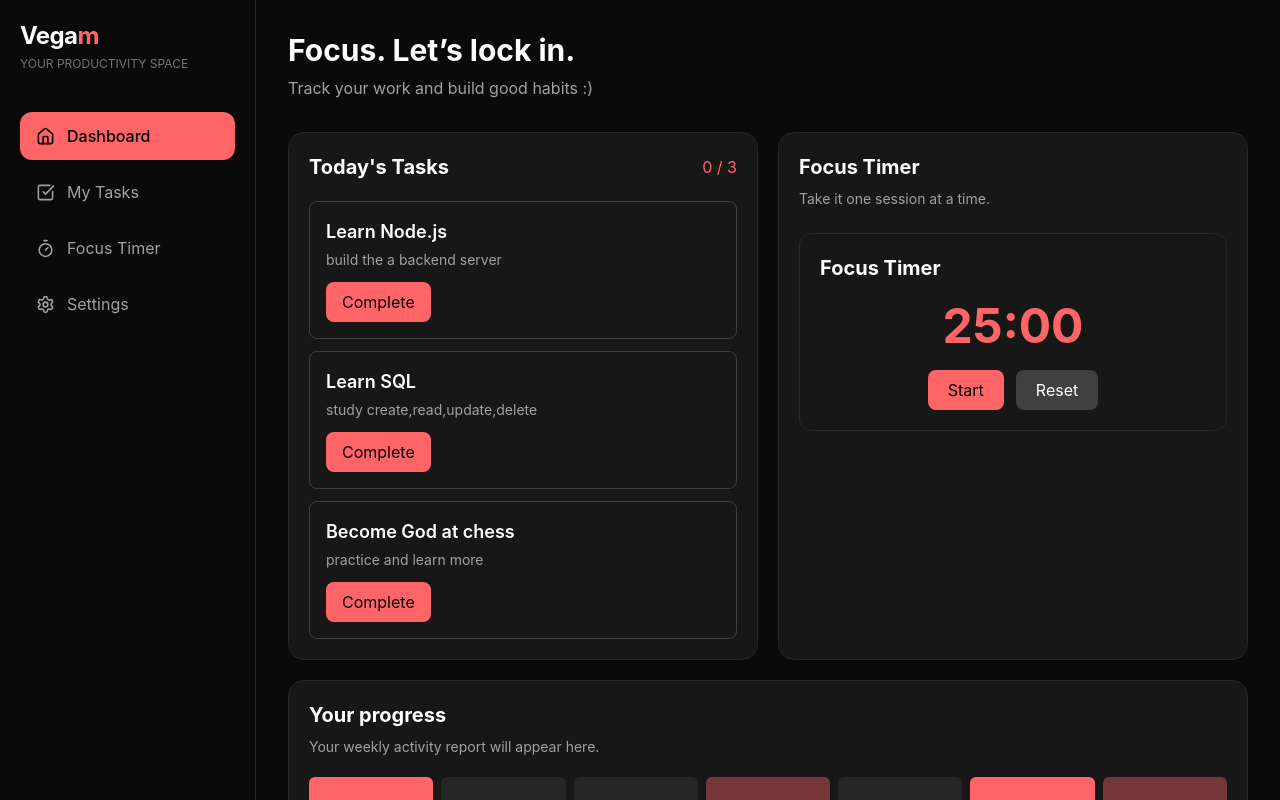
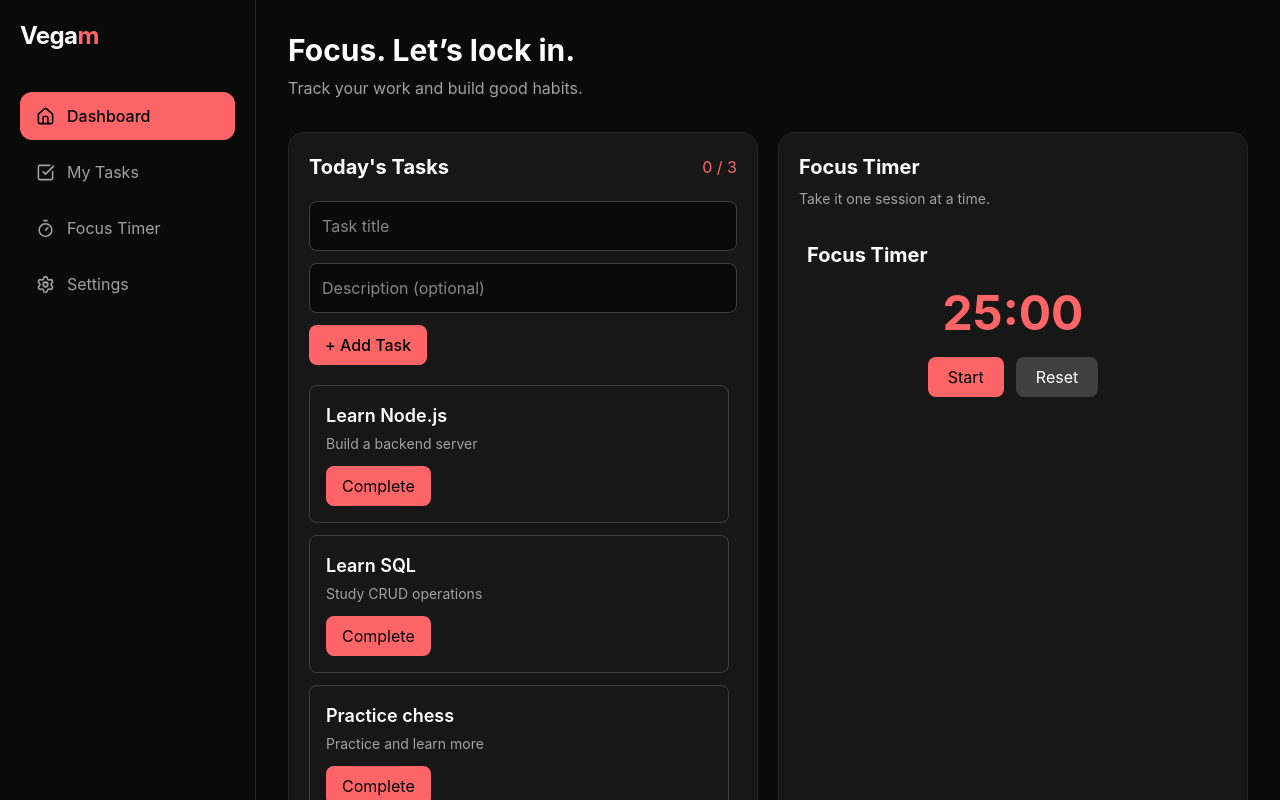
Before and after one commit to Sooraj44882/vegam, a React (Vite) app: page / in a window 1280 px wide. Shown: the top 800 px of the page. Built offline with nearby package versions, Linux system fonts and the light colour scheme.

Commit message:
added task creation

```diff
--- a/src/App.jsx
+++ b/src/App.jsx
@@ -2,60 +2,66 @@ import Task from "./Task";
 import { useState } from "react";
 import Timer from "./Timer";
 
-import {
-  House,
-  CheckSquare,
-  Timer as TimerIcon,
-  Settings,
-} from "lucide-react";
+import { House, CheckSquare, Timer as TimerIcon, Settings } from "lucide-react";
 
 function App() {
-  const [completed, setCompleted] = useState([false, false, false]);
-
-  function check(i) {
-    setCompleted(
-      completed.map((value, index) => {
-        return index === i ? true : value;
-      }),
-    );
-  }
-
-  const tasks = [
+  const [tasks, setTasks] = useState([
     {
       id: 1,
       title: "Learn Node.js",
-      description: "build the a backend server",
+      description: "Build a backend server",
+      completed: false,
     },
     {
       id: 2,
       title: "Learn SQL",
-      description: "study create,read,update,delete",
+      description: "Study CRUD operations",
+      completed: false,
     },
     {
       id: 3,
-      title: "Become God at chess",
-      description: "practice and learn more",
+      title: "Practice chess",
+      description: "Practice and learn more",
+      completed: false,
     },
-  ];
+  ]);
+
+  const [title, setTitle] = useState("");
+  const [description, setDescription] = useState("");
+
+  function addTask() {
+    if (title.trim() === "") return;
+
+    const newTask = {
+      id: Date.now(),
+      title: title.trim(),
+      description: description.trim(),
+      completed: false,
+    };
+
+    setTasks([...tasks, newTask]);
+    setTitle("");
+    setDescription("");
+  }
+
+  function check(id) {
+    setTasks(
+      tasks.map((task) =>
+        task.id === id ? { ...task, completed: true } : task,
+      ),
+    );
+  }
 
   function taskCounter() {
-    const done = completed.filter((value) => value === true);
-    return done.length;
+    return tasks.filter((task) => task.completed).length;
   }
-
 
   return (
     <div className="min-h-screen bg-neutral-950 text-white md:flex">
-
-
       <aside className="flex flex-col border-b border-neutral-800 bg-neutral-950 p-5 md:min-h-screen md:w-64 md:border-b-0 md:border-r">
         <h1 className="text-2xl font-bold tracking-tight">
           Vega<span className="text-red-400">m</span>
         </h1>
-
-  <p className="mt-1 text-xs text-neutral-500">
-    YOUR PRODUCTIVITY SPACE
-  </p>
 
         <nav className="mt-10 space-y-2">
           <a
@@ -90,57 +96,90 @@ return (
             Settings
           </a>
         </nav>
-
-  <div className="mt-8 hidden rounded-xl border border-neutral-800 p-4 md:mt-auto md:block">
-    <p className="text-sm font-medium">Stay focused 🎯</p>
-    <p className="mt-1 text-xs leading-5 text-neutral-500">
-      Small progress every day adds up.
-    </p>
-  </div>
       </aside>
 
       <main id="dashboard" className="min-w-0 flex-1 p-5 md:p-8">
         <h2 className="text-3xl font-bold">Focus. Let’s lock in.</h2>
+
         <p className="mt-2 text-neutral-400">
-        Track your work and build good habits :)
+          Track your work and build good habits.
         </p>
 
         <div className="mt-8 grid grid-cols-1 gap-5 xl:grid-cols-2">
-
-        <section id="tasks" className="rounded-2xl border border-neutral-800 bg-neutral-900 p-5">
+          <section
+            id="tasks"
+            className="rounded-2xl border border-neutral-800 bg-neutral-900 p-5"
+          >
             <div className="flex items-center justify-between">
               <h3 className="text-xl font-bold">Today's Tasks</h3>
+
               <span className="text-red-400">
                 {taskCounter()} / {tasks.length}
               </span>
             </div>
 
-          <div className="mt-5 space-y-3">
-            {tasks.map((task, index) => (
+            <form
+              className="mt-5 space-y-3"
+              onSubmit={(e) => {
+                e.preventDefault();
+                addTask();
+              }}
+            >
+              <input
+                value={title}
+                onChange={(e) => setTitle(e.target.value)}
+                placeholder="Task title"
+                className="w-full rounded-lg border border-neutral-700 bg-neutral-950 p-3 outline-none focus:border-red-400"
+              />
+
+              <input
+                value={description}
+                onChange={(e) => setDescription(e.target.value)}
+                placeholder="Description (optional)"
+                className="w-full rounded-lg border border-neutral-700 bg-neutral-950 p-3 outline-none focus:border-red-400"
+              />
+
+              <button
+                type="submit"
+                className="rounded-lg bg-red-400 px-4 py-2 font-medium text-black transition hover:bg-red-300"
+              >
+                + Add Task
+              </button>
+            </form>
+
+            <div className="mt-5 max-h-[420px] space-y-3 overflow-y-auto pr-2">
+              {tasks.map((task) => (
                 <Task
                   key={task.id}
                   title={task.title}
                   description={task.description}
-                completed={completed[index]}
-                onComplete={() => check(index)}
+                  completed={task.completed}
+                  onComplete={() => check(task.id)}
                 />
               ))}
             </div>
           </section>
 
-        <section id="focus-timer" className="rounded-2xl border border-neutral-800 bg-neutral-900 p-5">
+          <section
+            id="focus-timer"
+            className="rounded-2xl border border-neutral-800 bg-neutral-900 p-5"
+          >
             <h3 className="text-xl font-bold">Focus Timer</h3>
+
             <p className="mt-2 text-sm text-neutral-400">
               Take it one session at a time.
             </p>
+
             <Timer />
           </section>
 
           <section className="rounded-2xl border border-neutral-800 bg-neutral-900 p-5 xl:col-span-2">
             <h3 className="text-xl font-bold">Your progress</h3>
+
             <p className="mt-2 text-sm text-neutral-400">
               Your weekly activity report will appear here.
             </p>
+
             <div className="mt-5 grid grid-cols-7 gap-2">
               {Array.from({ length: 28 }, (_, i) => (
                 <div
@@ -156,12 +195,10 @@ return (
               ))}
             </div>
           </section>
-
         </div>
       </main>
     </div>
   );
-
 }
 
 export default App;
--- a/src/Timer.jsx
+++ b/src/Timer.jsx
@@ -30,7 +30,7 @@ function Timer() {
   const secs = seconds % 60;
 
   return (
-    <div className="mt-6 max-w-3xl rounded-xl border border-neutral-800 bg-neutral-900 p-5">
+    <div className="mt-6 p-2">
       <h2 className="text-xl font-bold">Focus Timer</h2>
 
       <p className="my-5 text-center text-5xl font-bold text-red-400">
```
Lines whose indentation alone changed are shown as unchanged.
